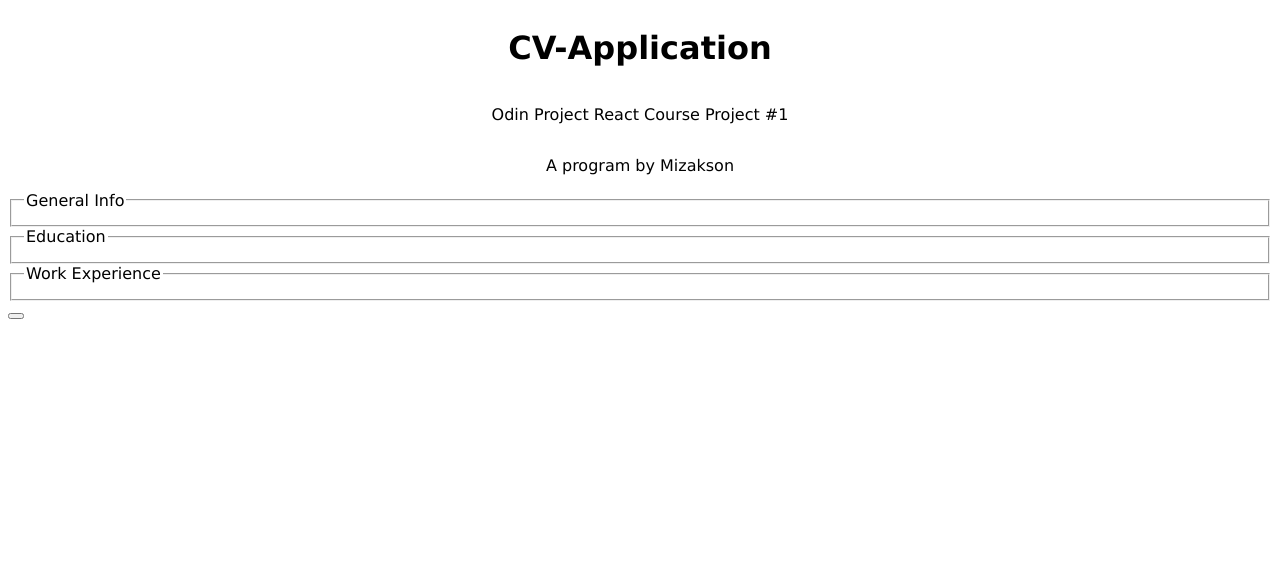
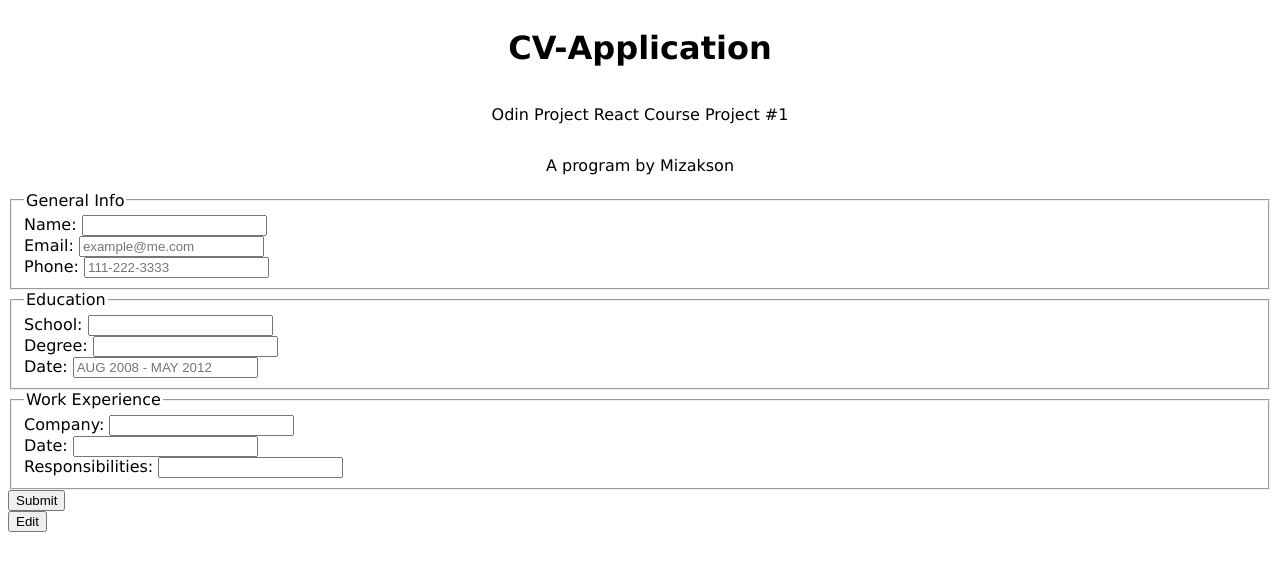
Before and after one commit to Mizakson/cv-application, a React (Vite) app: page / in a window 1280 px wide. Shown: the top 570 px of the page. Built offline with nearby package versions, Linux system fonts and the light colour scheme.

Commit message:
Create empty form Children

```diff
--- a/src/components/Form.jsx
+++ b/src/components/Form.jsx
@@ -23,25 +23,55 @@
             <form>
                 <fieldset>
                     <legend>General Info</legend>
-                    <div className="field"></div>
-                    <div className="field"></div>
-                    <div className="field"></div>
+                    <div className='field'>
+                        <label htmlFor='name'>Name: </label>
+                        <input type='text' name='name' id='name' />
+                    </div>
+                    <div className='field'>
+                        <label htmlFor='email'>Email: </label>
+                        <input type='mail' name='email' id='email' placeholder='example@me.com'/>
+                    </div>
+                    <div className='field'>
+                        <label htmlFor='phone'>Phone: </label>
+                        <input type='tel' name='phone' id='phone' placeholder='111-222-3333'/>
+                    </div>
                 </fieldset>
                 <fieldset>
                     <legend>Education</legend>
-                    <div className="field"></div>
-                    <div className="field"></div>
-                    <div className="field"></div>
+                    <div className='field'>
+                        <label htmlFor='school'>School: </label>
+                        <input type='text' name='school' id='school' />
+                    </div>
+                    <div className='field'>
+                        <label htmlFor='degree'>Degree: </label>
+                        <input type='text' name='degree' id='degree' />
+                    </div>
+                    <div className='field'>
+                        <label htmlFor='date-of-study'>Date: </label>
+                        <input type='text' name='name' id='name' placeholder='AUG 2008 - MAY 2012'/>
+                    </div>
                 </fieldset>
                 <fieldset>
                     <legend>Work Experience</legend>
-                    <div className="field"></div>
-                    <div className="field"></div>
-                    <div className="field"></div>
+                    <div className='field'>
+                        <label htmlFor='company'>Company: </label>
+                        <input type='text' name='company' id='company'/>
+                    </div>
+                    <div className='field'>
+                        <label htmlFor='date-of-work'>Date: </label>
+                        <input type='text' name='date-of-work' id='date-of-work'/>
+                    </div>
+                    <div className='field'>
+                        <label htmlFor='responsibilities'>Responsibilities: </label>
+                        <input type='text' maxLength={75} name='responsibilities' id='responsibilities'/>
+                    </div>
                 </fieldset>
-                <button type="submit"></button>
+                <button type='submit'>Submit</button>
             </form>
-            <div className="cv"></div>
+            <div className='cv'>
+                <div className='paper'></div>
+                <button id='edit'>Edit</button>
+            </div>
         </div>
 
     )
```
